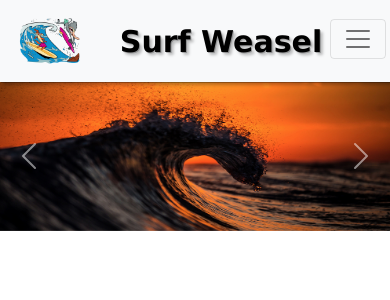
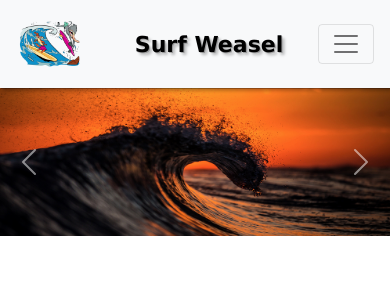
Before and after one commit to mdu830/react-surf-weasel, a React (Create React App) app in the folder client/: page / in a window 390 px wide. Shown: the top 300 px of the page. Built offline with nearby package versions, Linux system fonts and the light colour scheme.

Commit message:
added more mobile responsiveness to header

```diff
--- a/client/src/assets/style.css
+++ b/client/src/assets/style.css
@@ -49,7 +49,7 @@
     .appTitle {
         color: black;
         font-weight: bolder;
-        font-size: 30px;
+        font-size: 22px;
         font-family:'Lucida Sans', 'Lucida Sans Regular', 'Lucida Grande', 'Lucida Sans Unicode', Geneva, Verdana, sans-serif;
         text-shadow:
         -1px -1px 0 rgba(255, 255, 255, 0),
--- a/client/src/components/header.js
+++ b/client/src/components/header.js
@@ -30,7 +30,7 @@ const Header = (props) => {
                 <Navbar className="titleBar" color="light" light expand="md">
                     <NavbarBrand href="/"><img className="image-fluid icon" alt="" src={Icon}></img></NavbarBrand>
                     <div className="appTitle mr-auto">Surf Weasel</div>
-                    <NavbarToggler className="m-1 mb-2" onClick={toggle} />
+                    <NavbarToggler className="m-3" onClick={toggle} />
                     <Collapse isOpen={isOpen} navbar>
                         <Nav className="mr-auto" navbar>
 
```
